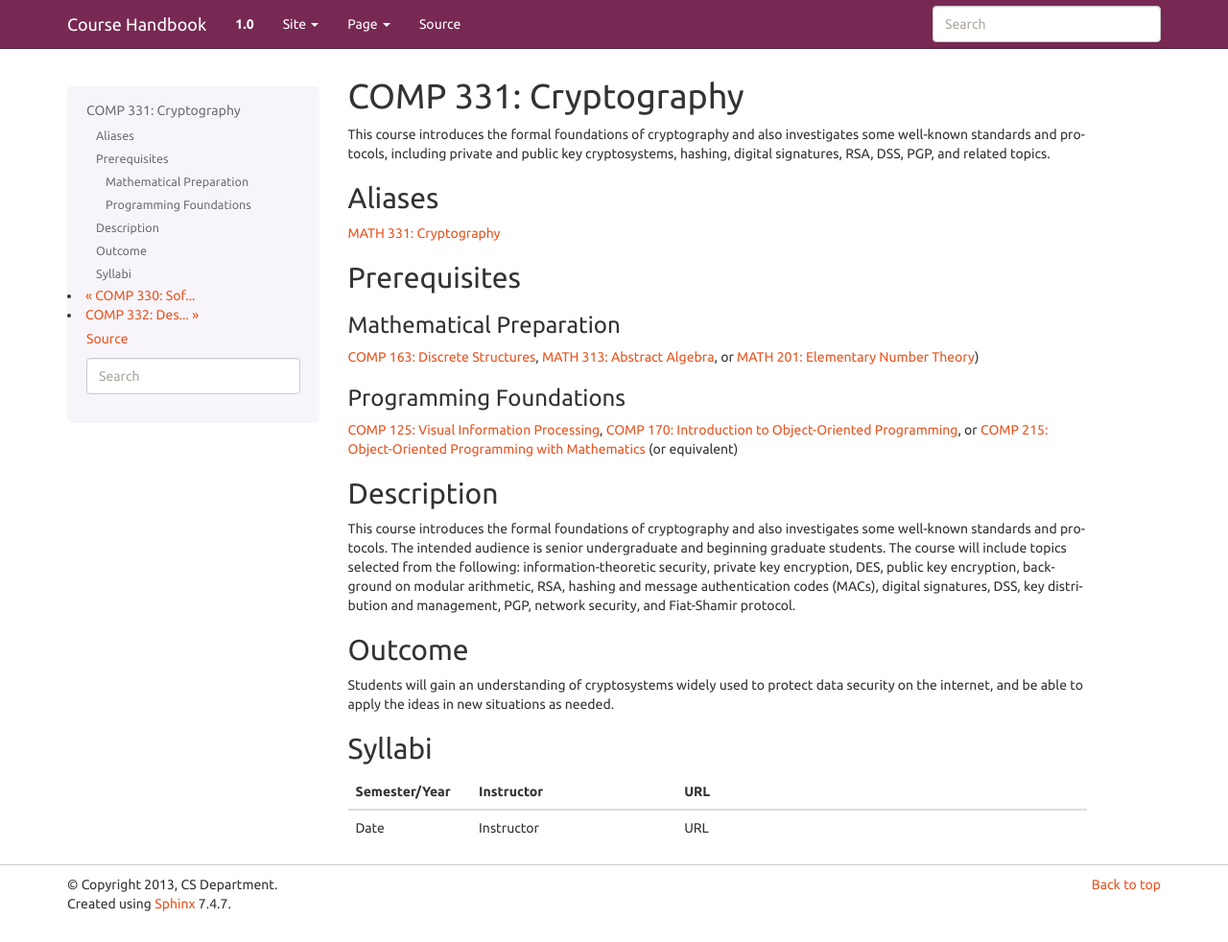
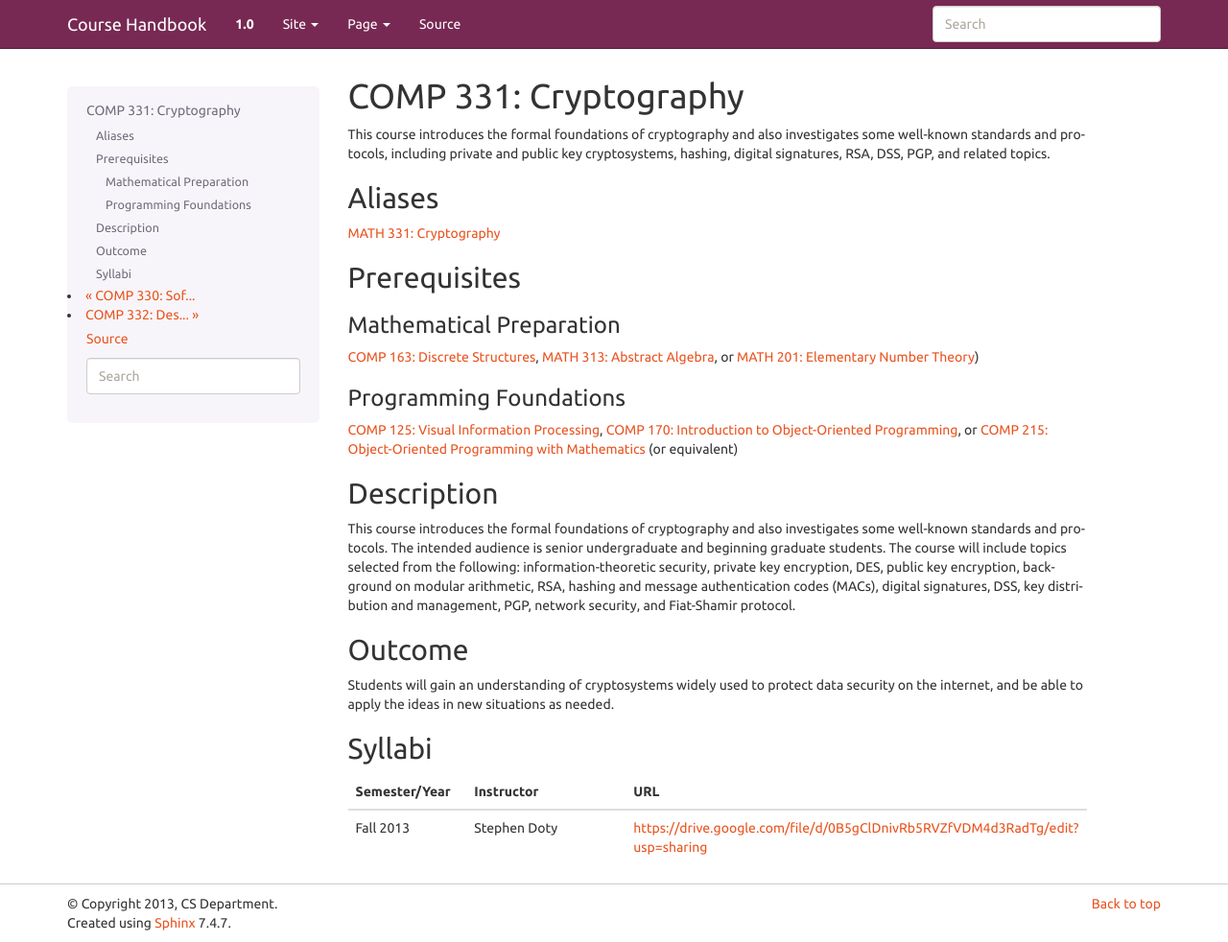
Before and after one commit to kyang5/coursedescriptions, a Sphinx documentation site: the page built from source/comp331.rst, in a window 1280 px wide and 982 px high. Shown: the whole window at 96% size. Built offline with Sphinx 7.4.7, drawn with Linux system fonts in a browser that asks for light colours.

Commit message:
Updated syllabus info for COMP 331

```diff
--- a/source/comp331.rst
+++ b/source/comp331.rst
@@ -48,4 +48,4 @@ Syllabi
    	:header: "Semester/Year", "Instructor", "URL"
    	:widths: 15, 25, 50
 
-	"Date", "Instructor", "URL"
+	"Fall 2013", "Stephen Doty", "https://drive.google.com/file/d/0B5gClDnivRb5RVZfVDM4d3RadTg/edit?usp=sharing"
```
